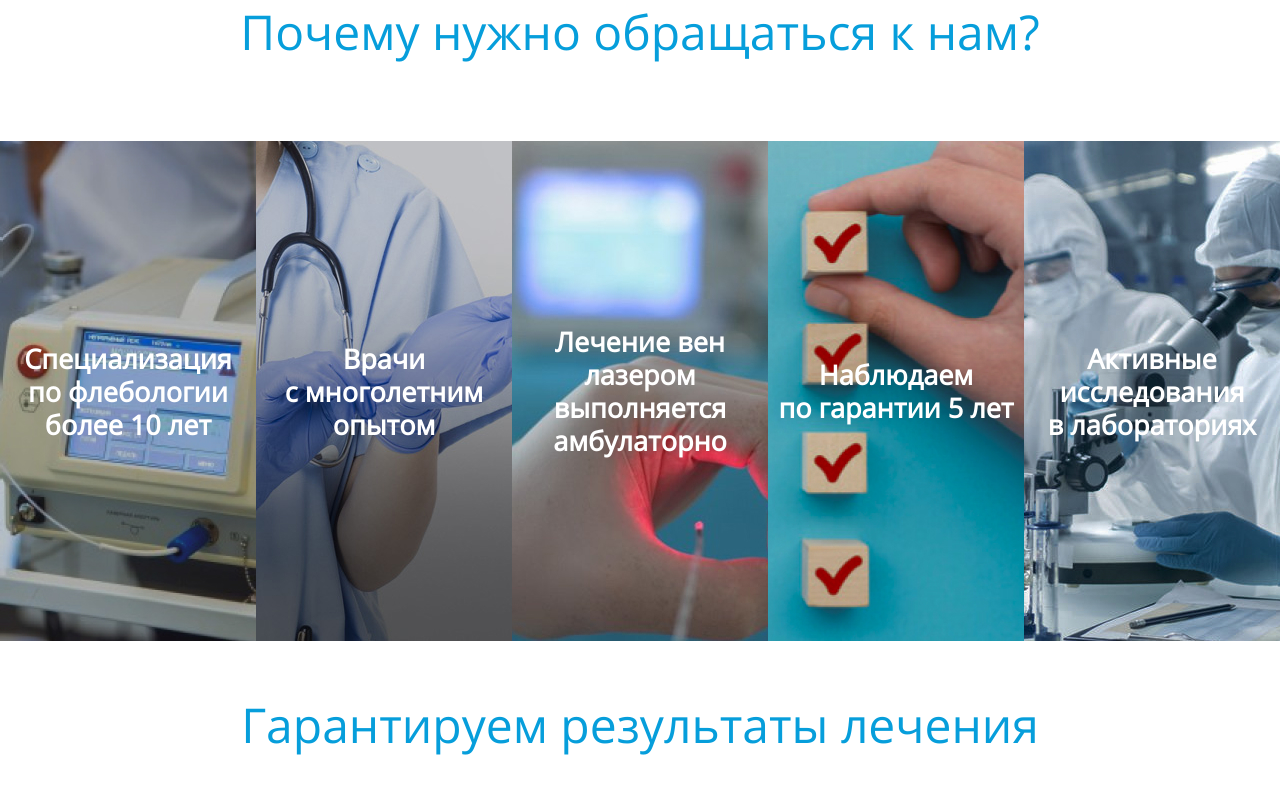
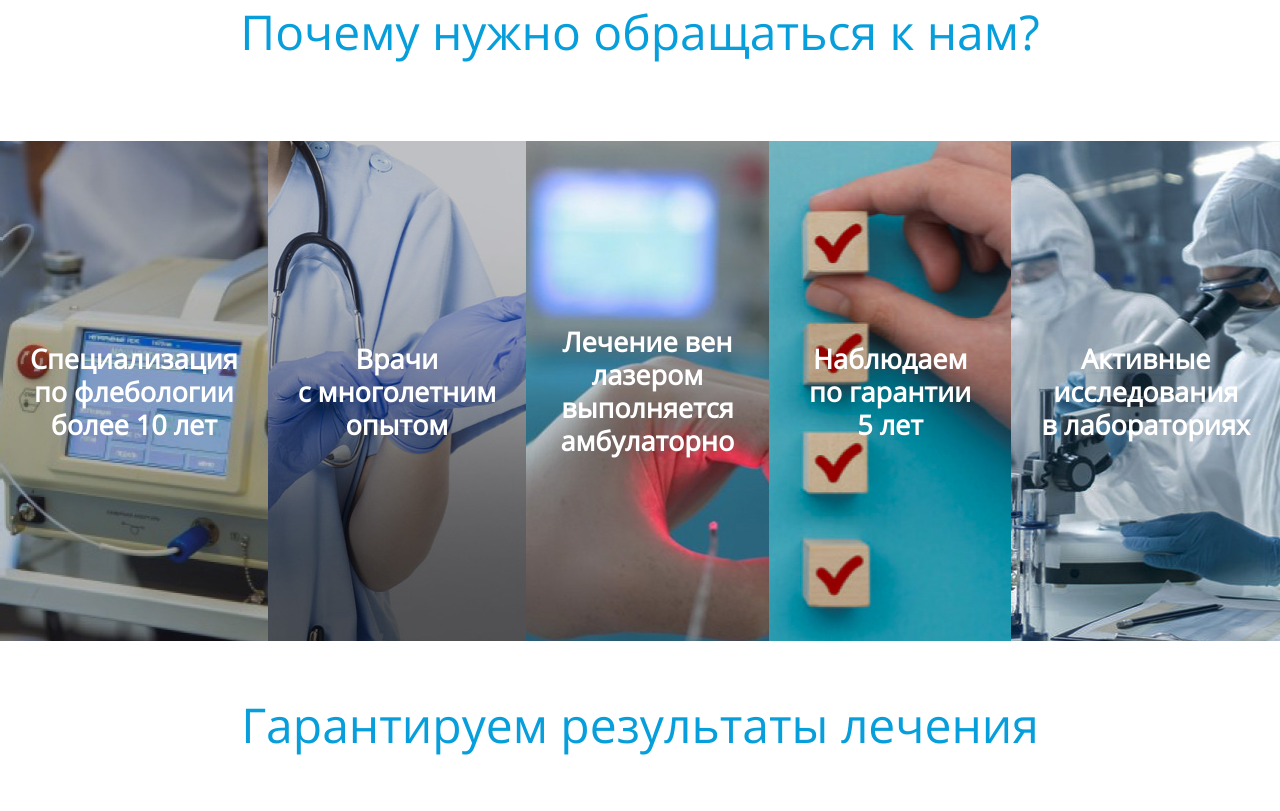
Before and after one commit to Arch1ve/Vascul_clininc, a plain HTML site: page index.html in a window 1280 px wide. Shown: the part 1664-2475 px from the top of the page. Drawn offline with Linux system fonts and the light colour scheme.

Commit message:
bugs fixed in index.html

```diff
--- a/css/style.css
+++ b/css/style.css
@@ -232,13 +232,13 @@ input[type="tel"] {
 }
 
 .sticky {
-  /* z-index: 1000; */
   position: sticky;
   top: 0;
 }
 
 .main-title {
   display: inline-block;
+  align-self: center;
   width: 790px;
   margin: 0;
   text-align: center;
@@ -257,12 +257,16 @@ input[type="tel"] {
 .hero-container {
   width: 100%;
   height: 640px;
+  flex-direction: column;
   background-image: url(../img/hero-bg.jpg);
+  background-repeat: no-repeat;
+  background-size: cover;
   padding-top: 240px;
   text-align: center;
 }
 
 .hero-paragraph {
+  align-self: center;
   display: inline-block;
   width: 655px;
   text-align: center;
@@ -376,13 +380,15 @@ input[type="tel"] {
   display: flex;
   width: 25%;
   height: 500px;
+  padding: 0 30px;
   background-repeat: no-repeat;
   background-size: cover;
 }
 
 .benefits-item-title {
+  display: inline-block;
   align-self: center;
-  justify-self: center;
+  margin: 0 auto;
   font-weight: 600;
   font-size: 27px;
   line-height: 33px;
--- a/index.html
+++ b/index.html
@@ -57,7 +57,7 @@
   </header>
   <main class="main">
     <section class="hero">
-      <div class="hero-container">
+      <div class="hero-container flex">
         <h1 class="main-title">Клиника флебологии Vascul Сlinic в&nbsp;Дмитрове</h1>
         <p class="index-paragraph hero-paragraph">Сеть специализированных клиник по&nbsp;лечению заболеваний вен</p>
       </div>
@@ -90,19 +90,19 @@
     <section class="benefits">
       <h2 class="section-title benefits-title">Почему нужно обращаться к&nbsp;нам?</h2>
       <ul class="benefits-list list-reset flex">
-        <li class="benefits-item benefits-item-bg1">
+        <li class="benefits-item benefits-item-bg1 flex">
           <h4 class="index-h4 benefits-item-title">Специализация по&nbsp;флебологии более 10&nbsp;лет</h4>
         </li>
-        <li class="benefits-item benefits-item-bg2">
+        <li class="benefits-item benefits-item-bg2 flex">
           <h4 class="index-h4 benefits-item-title">Врачи с&nbsp;многолетним опытом</h4>
         </li>
-        <li class="benefits-item benefits-item-bg3">
+        <li class="benefits-item benefits-item-bg3 flex">
           <h4 class="index-h4 benefits-item-title">Лечение вен лазером выполняется амбулаторно</h4>
         </li>
-        <li class="benefits-item benefits-item-bg4">
+        <li class="benefits-item benefits-item-bg4 flex">
           <h4 class="index-h4 benefits-item-title">Наблюдаем по&nbsp;гарантии 5&nbsp;лет</h4>
         </li>
-        <li class="benefits-item benefits-item-bg5">
+        <li class="benefits-item benefits-item-bg5 flex">
           <h4 class="index-h4 benefits-item-title">Активные исследования в&nbsp;лабораториях</h4>
         </li>
       </ul>
```
